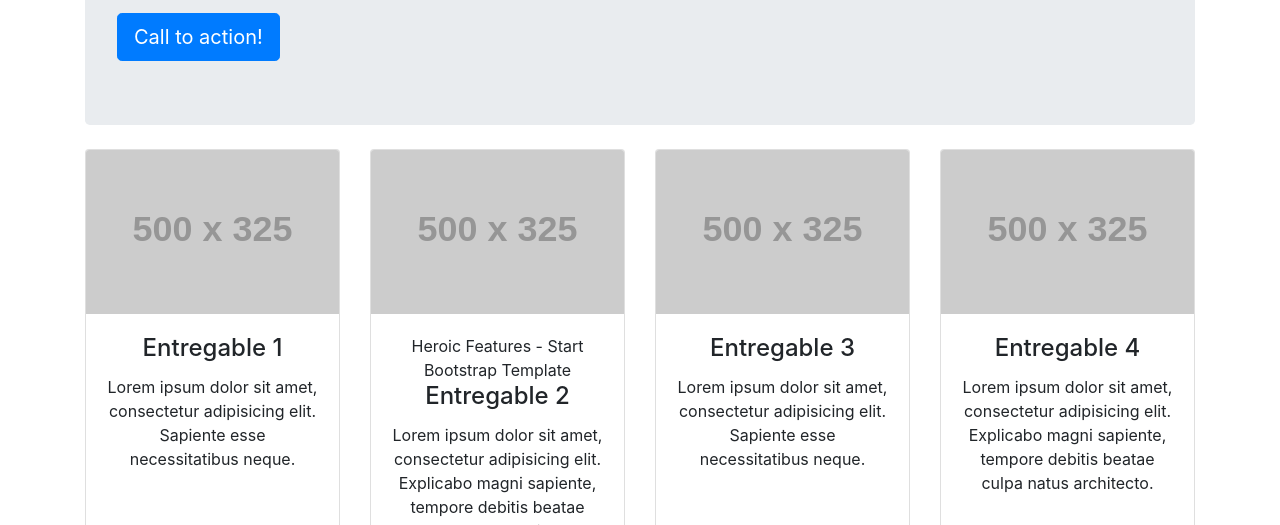
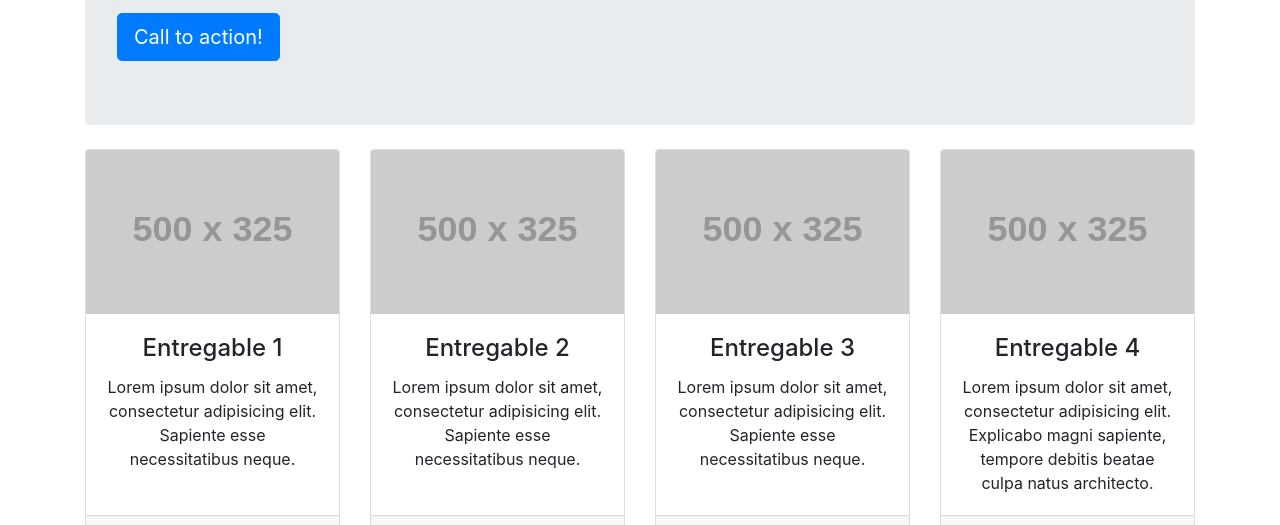
Before and after one commit to equipo19FB/externo, a website: page index.html in a window 1280 px wide. Shown: the part 412-937 px from the top of the page. Drawn offline with Linux system fonts and the light colour scheme; placeholder pictures from the web are drawn by us.

Commit message:
Update index.html

```diff
--- a/index.html
+++ b/index.html
@@ -77,9 +77,9 @@
       <div class="col-lg-3 col-md-6 mb-4">
         <div class="card h-100">
           <img class="card-img-top" src="http://placehold.it/500x325" alt="">
-          <div class="card-body">Heroic Features - Start Bootstrap Template
+          <div class="card-body">
             <h4 class="card-title">Entregable 2</h4>
-            <p class="card-text">Lorem ipsum dolor sit amet, consectetur adipisicing elit. Explicabo magni sapiente, tempore debitis beatae culpa natus architecto.</p>
+            <p class="card-text">Lorem ipsum dolor sit amet, consectetur adipisicing elit. Sapiente esse necessitatibus neque.</p>
           </div>
           <div class="card-footer">
             <a href="#" class="btn btn-primary">Find Out More!</a>
```
